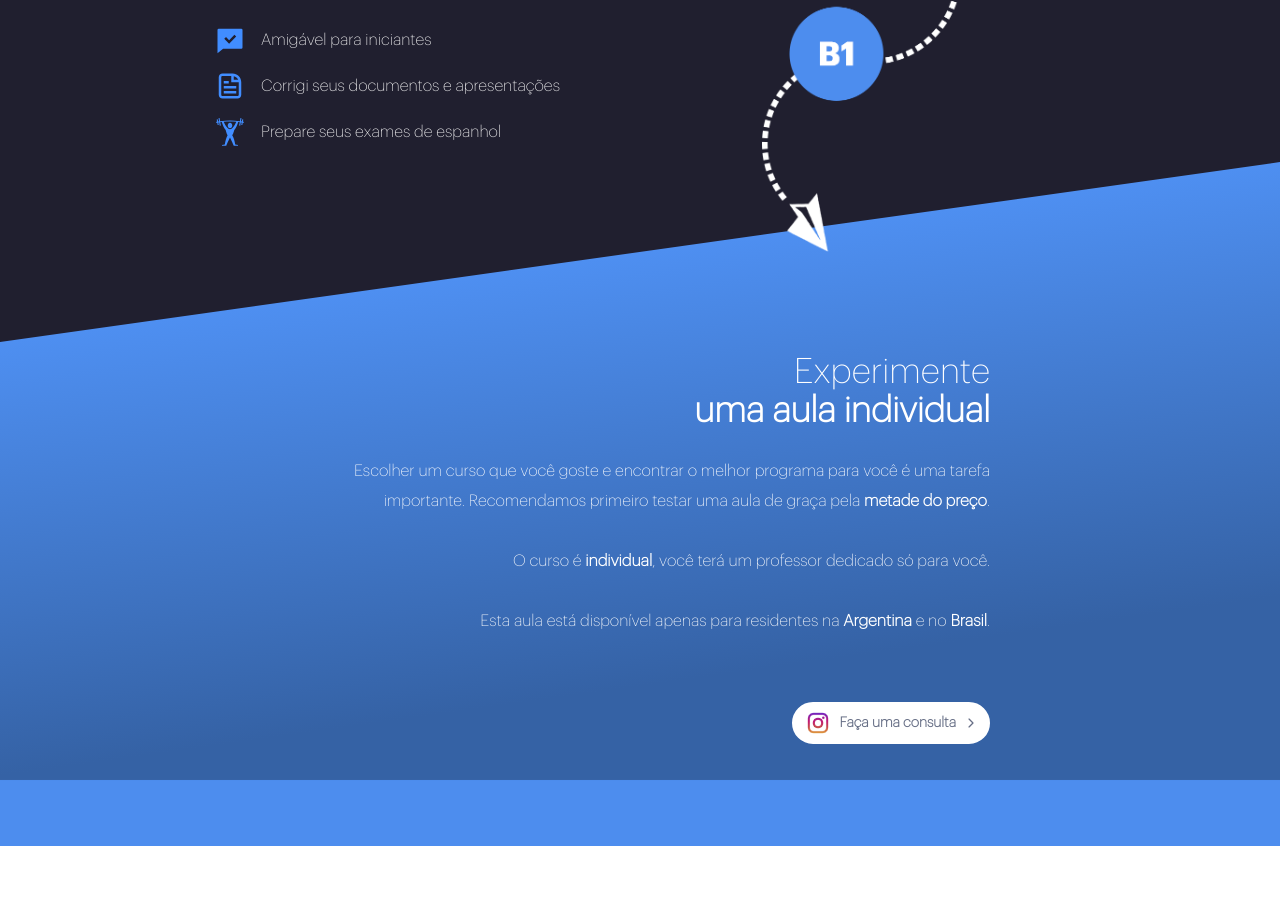
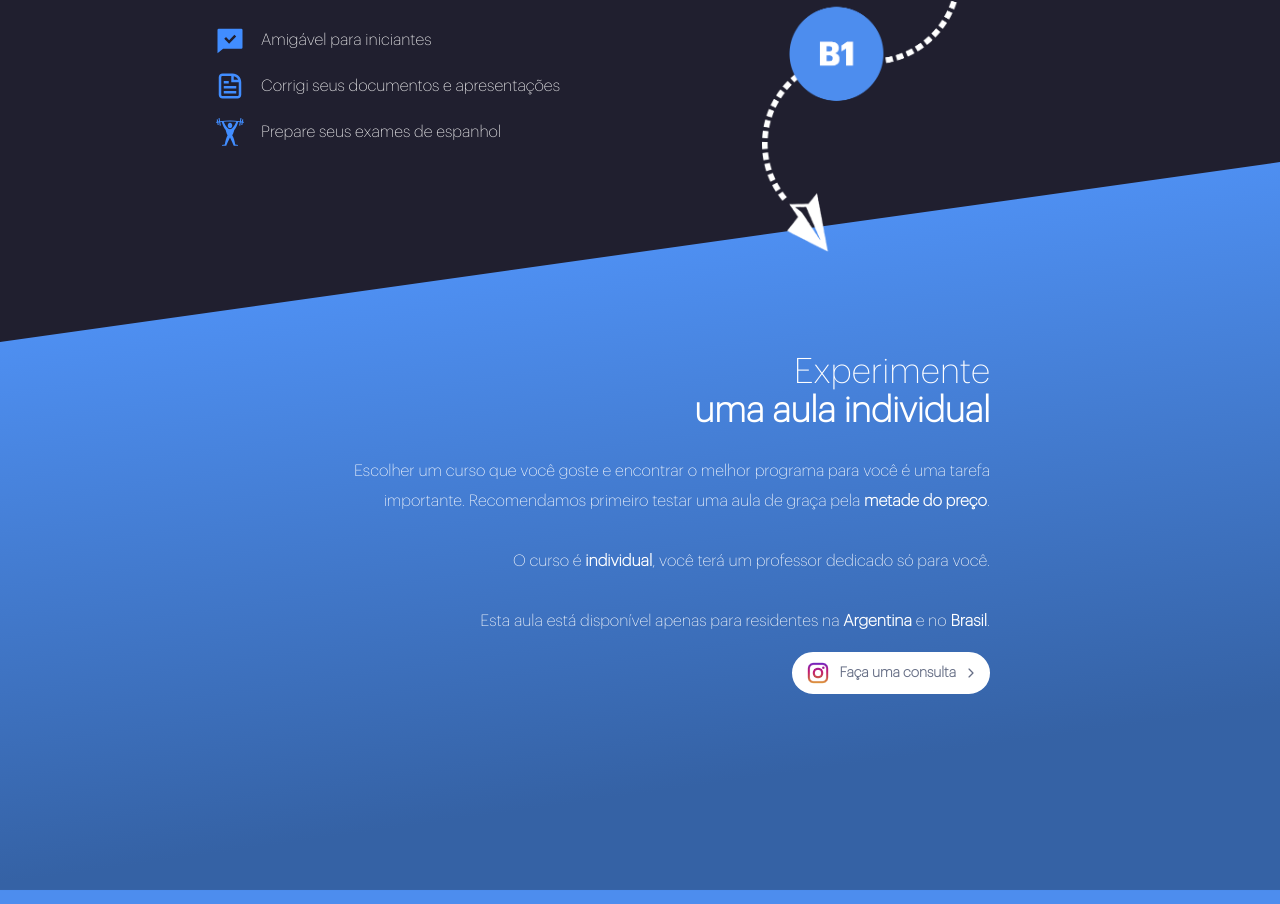
Before and after one commit to PicoPappa/charloweb, a Gatsby site: page / in a window 1280 px wide. Shown: the part 2885-3789 px from the top of the page. Before the commit the page ends 3731 px from the top, so only its background shows below. Built offline with nearby package versions, Linux system fonts and the light colour scheme; Gatsby itself is replaced by a stand-in of ours; some packages are replaced by stand-ins of ours.

Commit message:
Revert "FIX 1-6"
This reverts commit 043acc8600e726d677098ca8dc05c80edb3d1408.

```diff
--- a/src/components/Faq/index.js
+++ b/src/components/Faq/index.js
@@ -3,28 +3,23 @@ import { Questions } from "./Questions";
 import styled from "styled-components"
 import { IconContext } from "react-icons"
 import { FiPlus, FiMinus } from "react-icons/fi"
-import { ButtonTwo } from "../Button/ButtonElements";
-import ModalButtonBrWhiteTwo from "../Button/ButtonBr";
 
 const AccordionSection = styled.div`
 display:flex;
 flex-direction:column;
 position:relative;
-width: 100%;
-max-width: 700px;
+width: 80%;
+max-width: 1000px;
 justify-content: center;
 align-items: left;
 margin: auto;
 margin-bottom: 16px;
-padding-bottom:50px;
-z-index: 1;
- @media screen and (max-width: 1390px) {
-padding-bottom:20px;
+padding-top:10px;
+padding-bottom:70px;
+border-radius: 50px;
+  @media screen and (max-width: 1050px) {
+    width:90%;
 }
-  @media screen and (max-width: 1050px) {
-    width:100%;
-}
-
 
 
 `
@@ -72,12 +67,24 @@ font-weight: 600;
 padding-bottom:26px;
 `
 
-export default function FaqAccordion()
+const FaqAccordion = () =>
 {
-    return(
+    const [ clicked, setClicked ] = useState( false )
+    const toggle = index =>
+    {
+        if ( clicked === index )
+        {
+            //if clicked question is active, close it
+            return setClicked(null)
+        }
+
+        setClicked(index)
+    }
+    return (
+        <IconContext.Provider value={ { color: "#adaecd", size: "25px" } }>
 
             <AccordionSection>
-            <ModalButtonBrWhiteTwo></ModalButtonBrWhiteTwo>
+
                 {/* <TitleFaq>Visite nosso Instagram e aprenda coisas novas todos os dias!</TitleFaq> */}
                 {/* <AccordionContainer>
                 </AccordionContainer>
@@ -102,5 +109,7 @@ export default function FaqAccordion()
                     })} */}
 
         </AccordionSection>
-    )
+        </IconContext.Provider> );
     };
+
+export default FaqAccordion;
--- a/src/components/Faq/indexBr.js
+++ b/src/components/Faq/indexBr.js
@@ -8,7 +8,7 @@ const AccordionSection = styled.div`
 display:flex;
 flex-direction:column;
 position:relative;
-width: 80%;
+width: 100%;
 max-width: 1000px;
 justify-content: center;
 align-items: left;
--- a/src/components/Pricing/PricingElements.js
+++ b/src/components/Pricing/PricingElements.js
@@ -24,6 +24,7 @@ width:100%;
 export const PricingSuperGod = styled.div`
 width:100%;
   padding-top:50px;
+  padding-bottom:50px;
   z-index:5;
     background: linear-gradient(180deg,rgb(78, 143, 241) 0%,rgb(53, 98, 165) 100%);
     	transform: skewY(-8deg);
--- a/src/components/Pricing/indexBr.js
+++ b/src/components/Pricing/indexBr.js
@@ -124,6 +124,8 @@ gsap.registerPlugin(ScrollTrigger);
 <br/><br/>Esta aula está disponível apenas para residentes na <b>Argentina</b> e no <b>Brasil</b>.
              </DescriptionWhite>
             {/* <h6>RECURSOS DE AULA</h6> */ }
+            <ModalButtonBrWhiteTwo></ModalButtonBrWhiteTwo>
+
           </PricingContainer>
 
 
```
